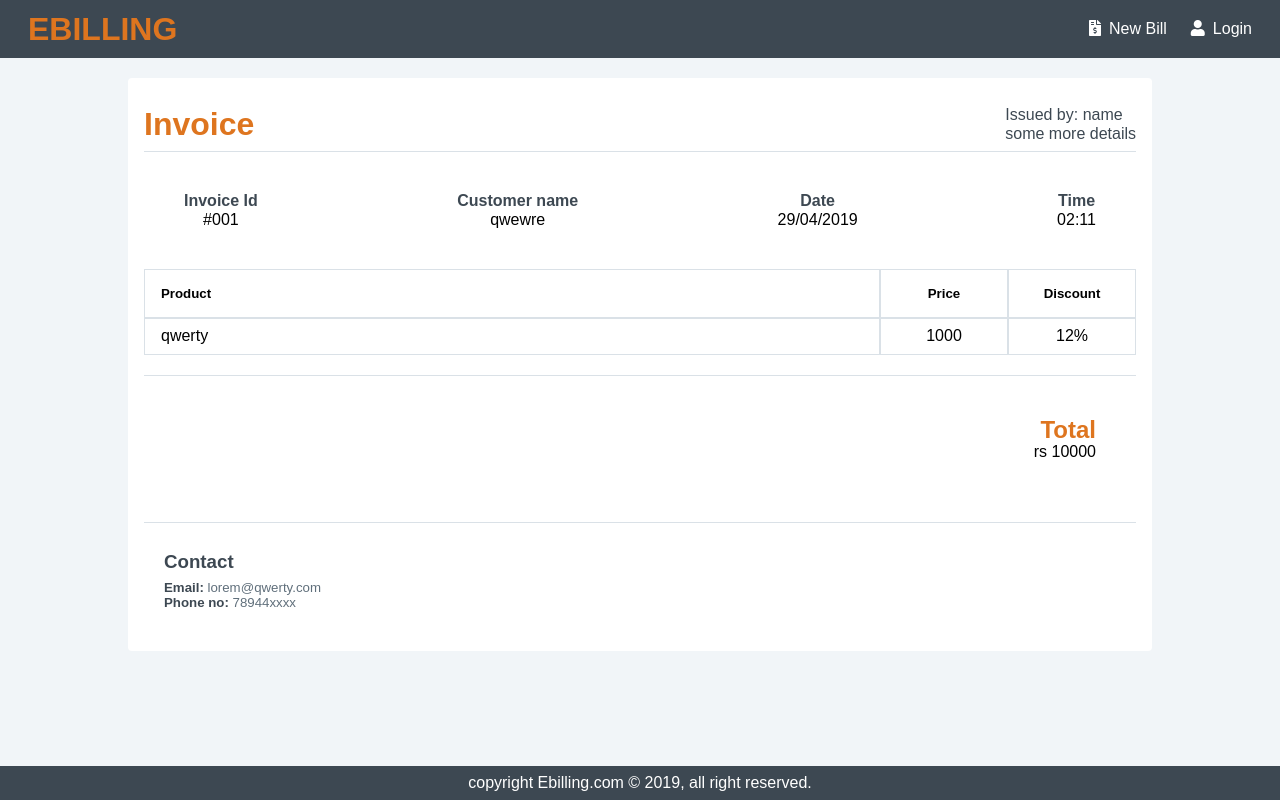
After one commit to vikashprajapati/E-Billing, a PHP site: page /invoice.php in a window 1280 px wide. The commit adds this page. Run offline with PHP 8.4, Linux system fonts and the light colour scheme.

Commit message:
invoice page added

```diff
--- a/index.php
+++ b/index.php
@@ -10,7 +10,7 @@
                 <?php foreach(range(1,15) as $i): ?>
                     <div class="card min-h-20 my-5 bg-white rounded flex flex-1 flex-col p-4">
                         <div class="card-header ">
-                            <h3 class="text-orange-dark py-2"> <a href="#"> Customer-Name</a><small class="text-grey-darkest font-light text-base float-right">issued-by:</small></h3>
+                            <h3 class="text-orange-dark py-2"> <a href="/invoice.php"> Customer-Name</a><small class="text-grey-darkest font-light text-base float-right">issued-by:</small></h3>
                         </div>
                         <div class="card-content">
                             Lorem ipsum dolor sit amet consectetur, adipisicing elit.
--- /dev/null
+++ b/invoice.php
@@ -0,0 +1,62 @@
+<?php include_once('resources/views/header.php') ?>
+    <title>Invoice</title>
+</head>
+<body class="bg-grey-lighter h-screen flex flex-col">
+    <?php include_once('resources/views/navbar.php') ?>
+    <main class="flex flex-1 flex-col">
+            <div class="invoice-header bg-white w-4/5 mx-auto my-5 px-4 py-5 rounded">
+                <div class="flex justify-between py-2 border-b">
+                    <h1 class="text-orange-dark">Invoice</h1>
+                    <div class="text-grey-darkest">
+                        <h4 class="font-normal">Issued by: name</h4>
+                        <h4 class="font-normal">some more details</h4>
+                    </div>
+                </div>
+                <div class="invoice-details flex justify-between m-10 ">
+                    <div class="text-center">
+                        <h4 class="text-grey-darkest">Invoice Id</h4>
+                        <p>#001</p>
+                    </div>
+                    <div class="text-center">
+                        <h4 class="text-grey-darkest">Customer name</h4>
+                        <p>qwewre</p>
+                    </div>
+                    <div class="text-center">
+                        <h4 class="text-grey-darkest">Date</h4>
+                        <p>29/04/2019</p>
+                    </div>
+                    <div class="text-center">
+                        <h4 class="text-grey-darkest">Time</h4>
+                        <p>02:11</p>
+                    </div>
+                </div>
+                <div class="invoice-content flex flex-col">
+                    <div class="content-head flex">
+                        <h5 class="flex-1 border p-4">Product</h5>
+                        <h5 class="w-32 border text-center py-4">Price</h5>
+                        <h5 class="w-32 border text-center py-4">Discount</h5>
+                    </div>
+                    <!-- use for each here -->
+                    <div class="content-body flex">
+                        <p class="flex-1 border px-4 py-2">qwerty</p>
+                        <p class="w-32 border text-center py-2">1000</p>
+                        <p class="w-32 border text-center py-2">12%</p>
+                    </div>
+                    <!-- foreah ends here -->
+                    <div class="flex flex-col items-end mt-5 p-10 border-t">
+                        <h2 class="text-orange-dark text-center">Total</h2>
+                        <p class="text-center">rs 10000</p>
+                    </div>
+
+                    <div class="invoice-footer flex flex-col mt-5 p-5 border-t">
+                        <h3 class="text-grey-darkest py-2">Contact</h3>
+                        <h5 class="text-grey-darkest">Email: <span class="font-normal text-grey-darker">lorem@qwerty.com</span></h5>
+                        <h5 class="text-grey-darkest">Phone no: <span class="font-normal text-grey-darker">78944xxxx</span></h5>
+                    </div>
+                </div>
+            </div>
+    </main>
+
+    <?php include_once('resources/views/footer.php') ?>
+</body>
+</html>
--- a/resources/views/navbar.php
+++ b/resources/views/navbar.php
@@ -2,7 +2,6 @@
     <div class="navbar flex justify-between px-5 bg-grey-darkest text-white">
         <ul class="list-reset flex items-center">
             <a href="/"><li><H1 class="text-orange-dark px-2">EBILLING</H1></li></a>
-            <a href="#"><li class="px-2 hover:text-orange">Bills</li></a>
         </ul>
         <ul class="list-reset flex my-5">
             <a href="#"><li class="px-2 hover:text-orange"><i class="fas fa-file-invoice-dollar mx-2"></i>New Bill</li></a>
```
